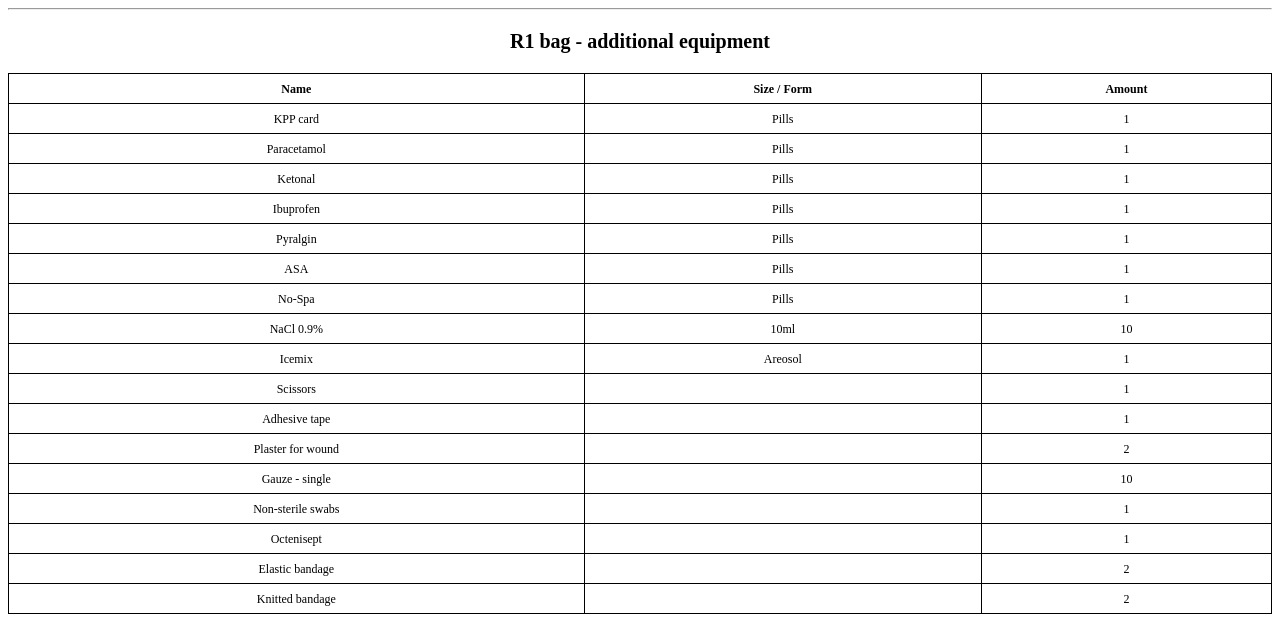
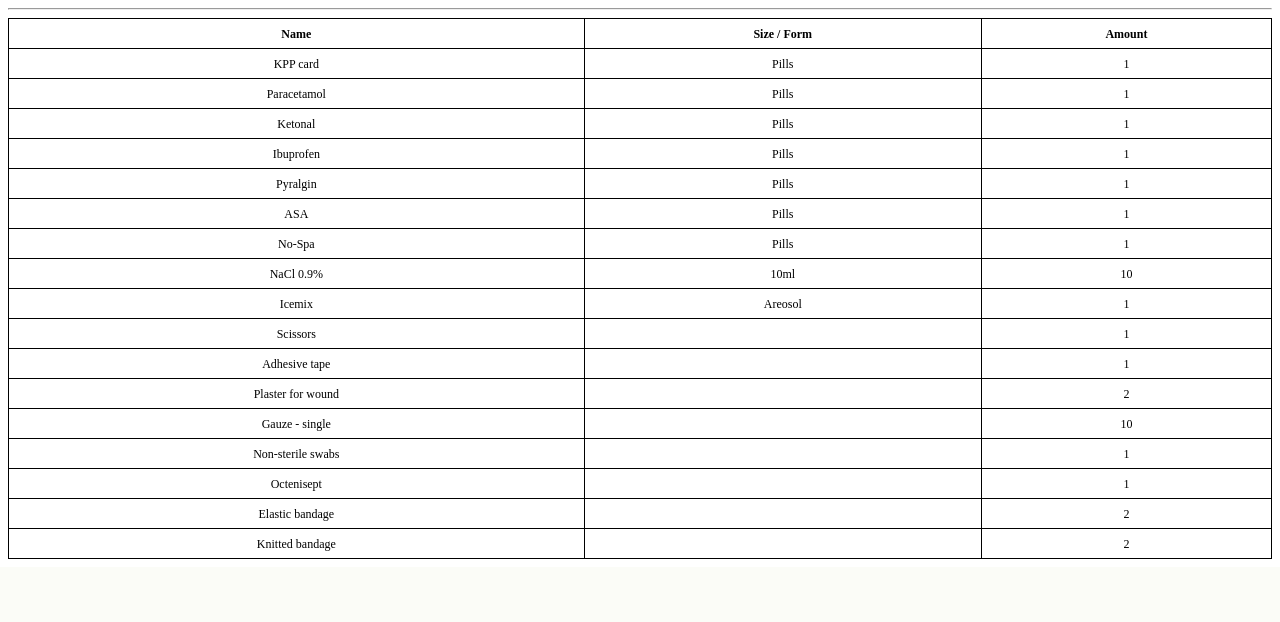
Before and after one commit to SzymKam/warehouse, a Django app: template src/containers/templates/containers/r1-additions-pdf.html in a window 1280 px wide; the page is wider, and only the part inside the window is pictured. Shown: the part 1735-2357 px from the top of that part. After the commit the page ends 2294 px from the top of that part, so only its background shows below. Run offline with Django 4.2, Linux system fonts and the light colour scheme; the template is opened without the code that fills it, so the values that code supplies are empty.

Commit message:
fix: update template for R1 additions

```diff
--- a/src/containers/templates/containers/r1-additions-pdf.html
+++ b/src/containers/templates/containers/r1-additions-pdf.html
@@ -1,7 +1,6 @@
 {% extends 'containers/base-pdf.html' %} {% block content %}
 
 <table>
-  <h3>R1 bag - additional equipment</h3>
   <thead>
     <tr>
       <th>Name</th>
```
